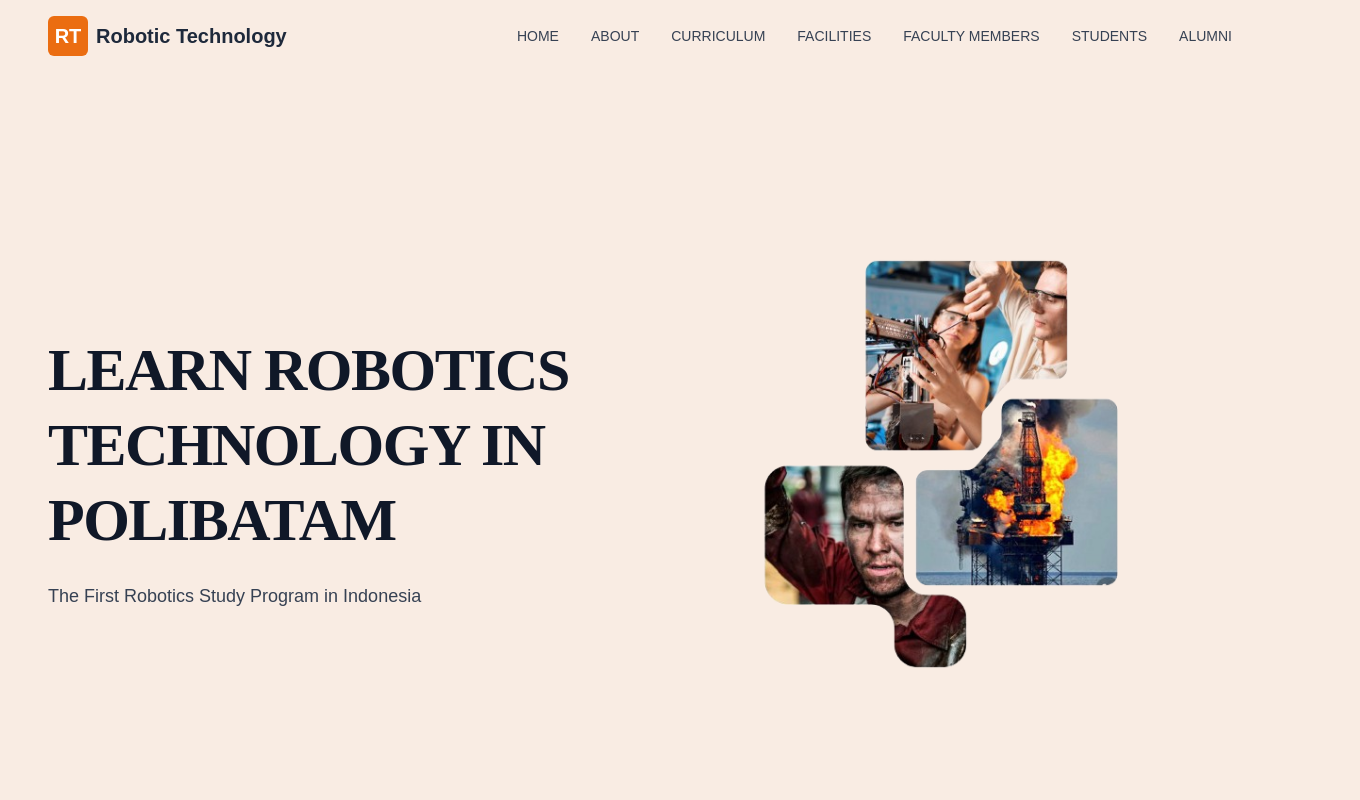
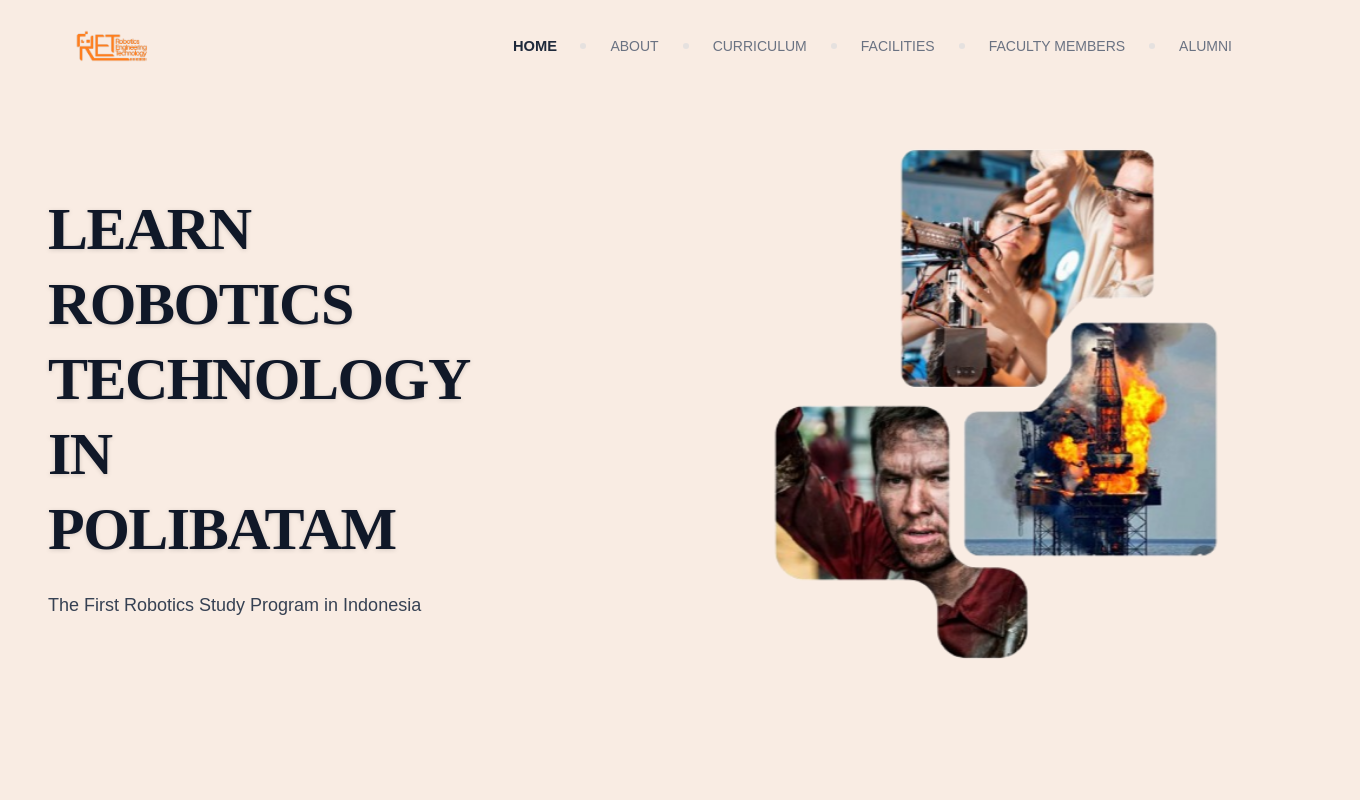
Before and after one commit to zuckdorsey/roboticwebsite, a Next.js app: page / in a window 1280 px wide. Shown: the top 800 px of the page, 1360 px wide, since content can reach past the window. Built offline with nearby package versions, Linux system fonts and the light colour scheme.

Commit message:
Refactor code structure for improved readability and maintainability

```diff
--- a/src/app/globals.css
+++ b/src/app/globals.css
@@ -35,18 +35,18 @@ body {
   position: relative;
 }
 
-/* persegi peach */
+
 .hero-card-wrapper::before {
   content: "";
   position: absolute;
   inset: 0;
-  /* full 500x600 */
+
   border-radius: 40px 40px 80px 40px;
-  /* tr & br lebih bulat */
+
   background-color: #ffd7b8;
 }
 
-/* lingkaran krem sebagai bagian dari persegi */
+
 .hero-card-wrapper::after {
   content: "";
   position: absolute;
@@ -54,9 +54,33 @@ body {
   height: 96px;
   border-radius: 50%;
   background-color: #f7e5d6;
-  /* samakan dengan background halamanmu */
+
   top: -16px;
-  /* geser sedikit keluar */
+
   left: 48px;
-  /* geser ke kanan agar tampak menyatu seperti contoh */
+
 }
+
+@keyframes fadeInUp {
+  from {
+    opacity: 0;
+    transform: translateY(20px);
+  }
+  to {
+    opacity: 1;
+    transform: translateY(0);
+  }
+}
+
+.animate-fade-in-up {
+  animation: fadeInUp 0.8s ease-out forwards;
+}
+
+.animate-fade-in-up-delay {
+  animation: fadeInUp 0.8s ease-out 0.2s forwards;
+  opacity: 0;
+}
+
+.navbar-glass-transition {
+  transition: all 0.5s ease-in-out;
+}
--- a/src/components/HeroIllustration.tsx
+++ b/src/components/HeroIllustration.tsx
@@ -11,8 +11,8 @@ interface HeroIllustrationProps {
 export function HeroIllustration({
   src = '/hero-2.png',
   alt = 'Robotics Illustration',
-  width = 1640,
-  height = 1640,
+  width = 1800,
+  height = 1800,
   className = ''
 }: HeroIllustrationProps = {}) {
   return (
@@ -24,7 +24,7 @@ export function HeroIllustration({
       height={height}
       className="w-full h-full object-contain"
       priority
-      sizes="(max-width: 768px) 85vw, (max-width: 1024px) 55vw, 50vw"
+      sizes="(max-width: 768px) 100vw, (max-width: 1024px) 70vw, 60vw"
       />
     </div>
   );
--- a/src/components/HeroSection.tsx
+++ b/src/components/HeroSection.tsx
@@ -11,22 +11,22 @@ export default function HeroSection({ title, subtitle }: HeroSectionProps) {
   return (
     <section id="home" className="bg-polibatam-light min-h-screen pt-20">
       <div className="max-w-[1720px] mx-auto px-8 md:px-10 lg:px-12 py-16 lg:py-24">
-      <div className="flex flex-col md:flex-row gap-8 lg:gap-16 items-center">
+      <div className="flex flex-col md:flex-row gap-8 lg:gap-16 items-center md:items-start">
         {/* Left Content */}
-        <div className="flex-1 w-full md:w-auto space-y-6 flex flex-col justify-center">
-        <h1 className="text-3xl md:text-4xl lg:text-5xl xl:text-6xl font-bold leading-tight text-gray-900 uppercase tracking-tight font-['Roboto_Slab']">
+        <div className="flex-1 lg:flex-[0.8] w-full md:w-auto space-y-6 flex flex-col justify-center md:justify-start md:pt-4">
+        <h1 className="text-3xl md:text-4xl lg:text-5xl xl:text-6xl font-bold leading-tight text-gray-900 uppercase tracking-tight font-['Roboto_Slab'] animate-fade-in-up drop-shadow-sm">
           {title}
         </h1>
         {subtitle && (
-          <p className="text-sm md:text-base lg:text-lg text-gray-700 leading-relaxed max-w-2xl">
+          <p className="text-sm md:text-base lg:text-lg text-gray-700 leading-relaxed max-w-2xl animate-fade-in-up-delay">
           {subtitle}
           </p>
         )}
         </div>
 
         {/* Right Illustration */}
-        <div className="flex-1 w-full md:w-auto flex items-center justify-center md:justify-end">
-        <div className="w-full max-w-lg md:max-w-xl lg:max-w-2xl xl:max-w-3xl">
+        <div className="flex-1 lg:flex-[1.5] w-full md:w-auto flex items-center justify-center md:justify-end">
+        <div className="w-[calc(100%+4rem)] -mx-8 md:w-full md:mx-0 max-w-none md:max-w-4xl lg:max-w-6xl xl:max-w-360 lg:-mr-32 md:-mt-16 lg:-mt-32">
           <HeroIllustration />
         </div>
         </div>
--- a/src/components/Navbar.tsx
+++ b/src/components/Navbar.tsx
@@ -6,16 +6,40 @@ import { HiMenu, HiX } from 'react-icons/hi';
 export default function Navbar() {
   const [isOpen, setIsOpen] = useState(false);
   const [scrolled, setScrolled] = useState(false);
+  const [activeSection, setActiveSection] = useState('home');
+
+  const menuItems = [
+    { label: 'HOME', href: '#home' },
+    { label: 'ABOUT', href: '#about' },
+    { label: 'CURRICULUM', href: '#curriculum' },
+    { label: 'FACILITIES', href: '#facilities' },
+    { label: 'FACULTY MEMBERS', href: '#faculty' },
+    { label: 'ALUMNI', href: '#alumni' },
+  ];
 
   useEffect(() => {
     const handleScroll = () => {
       setScrolled(window.scrollY > 10);
+
+
+      const scrollPosition = window.scrollY + 300;
+
+      for (const item of menuItems) {
+        const sectionId = item.href.substring(1);
+        const element = document.getElementById(sectionId);
+        if (element) {
+          const { offsetTop, offsetHeight } = element;
+          if (scrollPosition >= offsetTop && scrollPosition < offsetTop + offsetHeight) {
+            setActiveSection(sectionId);
+          }
+        }
+      }
     };
     window.addEventListener('scroll', handleScroll);
     return () => window.removeEventListener('scroll', handleScroll);
   }, []);
 
-  // Close menu when clicking outside
+
   useEffect(() => {
     if (isOpen) {
       document.body.style.overflow = 'hidden';
@@ -27,27 +51,28 @@ export default function Navbar() {
     };
   }, [isOpen]);
 
-  const menuItems = [
-    { label: 'HOME', href: '#home' },
-    { label: 'ABOUT', href: '#about' },
-    { label: 'CURRICULUM', href: '#curriculum' },
-    { label: 'FACILITIES', href: '#facilities' },
-    { label: 'FACULTY MEMBERS', href: '#faculty' },
-    { label: 'STUDENTS', href: '#students' },
-    { label: 'ALUMNI', href: '#alumni' },
-  ];
 
   return (
-    <nav className={`bg-polibatam-light w-full fixed top-0 left-0 right-0 z-50 transition-shadow duration-300 ${scrolled ? 'shadow-md' : ''}`}>
-      <div className="max-w-[1720px] flex flex-wrap items-center justify-between mx-auto px-8 md:px-10 lg:px-12 py-4">
+    <nav
+      className={`
+        fixed z-50 navbar-glass-transition
+        ${scrolled
+          ? 'top-6 left-0 right-0 mx-auto w-[90%] md:w-fit md:min-w-[600px] rounded-full bg-white/70 backdrop-blur-xl border border-white/40 shadow-xl'
+          : 'top-0 left-0 w-full bg-polibatam-light border-transparent shadow-none'
+        }
+      `}
+    >
+      <div className={`
+        flex flex-wrap items-center justify-between mx-auto navbar-glass-transition
+        ${scrolled ? 'px-8 py-3' : 'max-w-[1720px] px-8 md:px-10 lg:px-12 py-5'}
+      `}>
         <a href="/" className="flex items-center space-x-3 rtl:space-x-reverse">
           <div className="flex items-center gap-2">
-            <div className="w-10 h-10 bg-polibatam-orange rounded-md flex items-center justify-center">
-              <span className="text-white font-bold text-xl">RT</span>
-            </div>
-            <span className="self-center text-xl font-bold whitespace-nowrap text-polibatam-navy">
-              Robotic Technology
-            </span>
+            <img
+              src="logo.png"
+              alt="Robotic Technology Logo"
+              className="w-32 h-13 object-contain"
+            />
           </div>
         </a>
         <button
@@ -95,23 +120,35 @@ export default function Navbar() {
             </button>
           </div>
 
-          <ul className="flex flex-col md:flex-row p-6 md:p-0 pt-2 md:pt-0 space-y-2 md:space-y-0 md:space-x-8">
+          <ul className="flex flex-col md:flex-row p-6 md:p-0 pt-2 md:pt-0 space-y-2 md:space-y-0 md:items-center">
             {menuItems.map((item, index) => (
               <li
                 key={item.label}
                 className={`
-                  transform transition-all duration-300
+                  transform transition-all duration-300 flex items-center
                   ${isOpen ? 'translate-x-0 opacity-100' : 'translate-x-8 opacity-0 md:translate-x-0 md:opacity-100'}
                 `}
                 style={{ transitionDelay: isOpen ? `${index * 50}ms` : '0ms' }}
               >
                 <a
                   href={item.href}
-                  className="block py-3 px-4 text-gray-700 text-sm font-light rounded-lg hover:bg-polibatam-peach hover:text-polibatam-orange md:hover:bg-transparent md:border-0 md:p-0 transition-all duration-200"
+                  className={`
+                    block py-3 px-4 text-sm rounded-lg transition-all duration-300
+                    md:p-0 md:bg-transparent md:hover:bg-transparent
+                    ${activeSection === item.href.substring(1)
+                      ? 'text-polibatam-navy font-extrabold md:scale-105'
+                      : 'text-gray-500 font-medium hover:text-polibatam-navy'
+                    }
+                    hover:bg-polibatam-peach md:hover:bg-transparent
+                  `}
                   onClick={() => setIsOpen(false)}
                 >
                   {item.label}
                 </a>
+                {/* Separator Shape */}
+                {index < menuItems.length - 1 && (
+                  <span className="hidden md:block w-1.5 h-1.5 bg-gray-300/50 rounded-full mx-6"></span>
+                )}
               </li>
             ))}
           </ul>
```
Also changed, not shown: public/logo.png (added).
